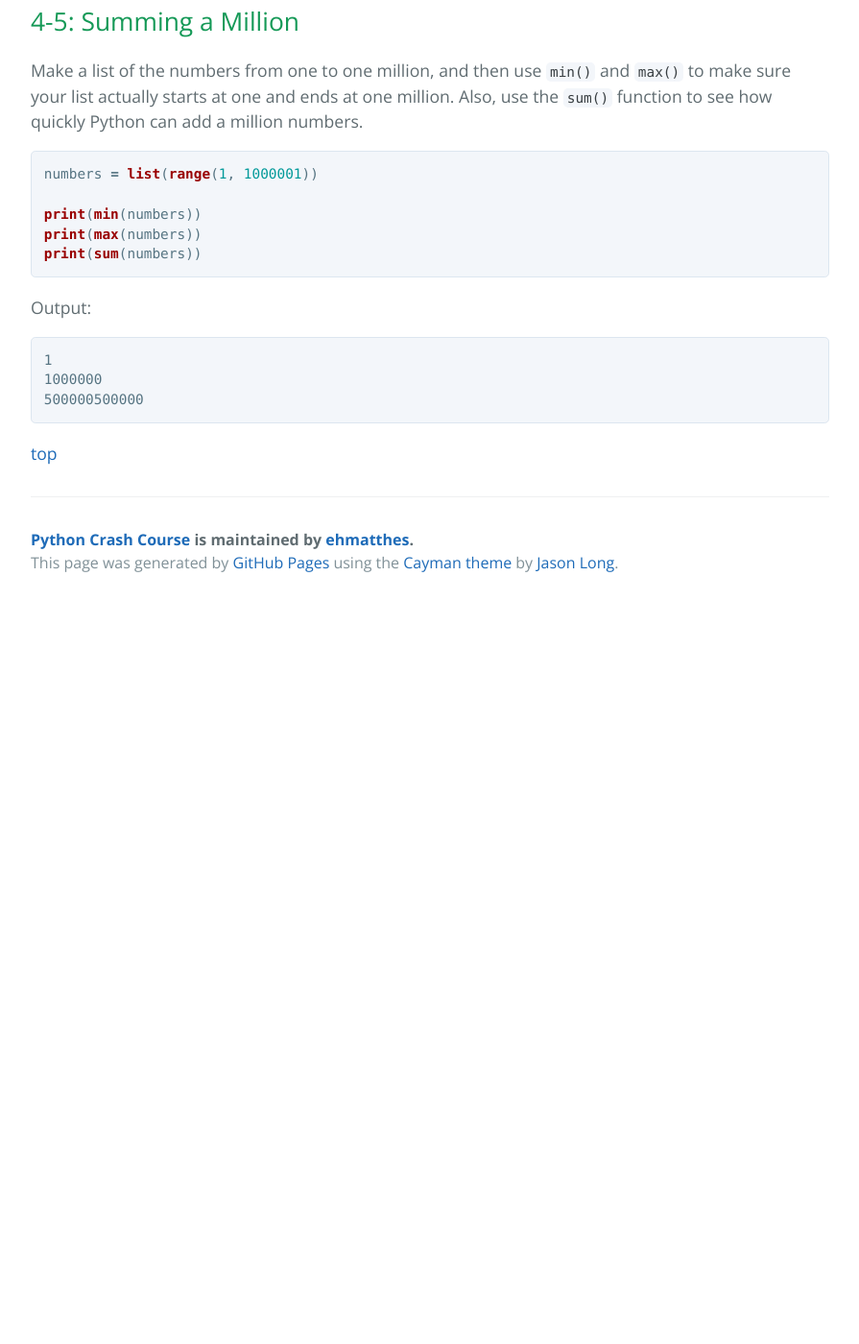
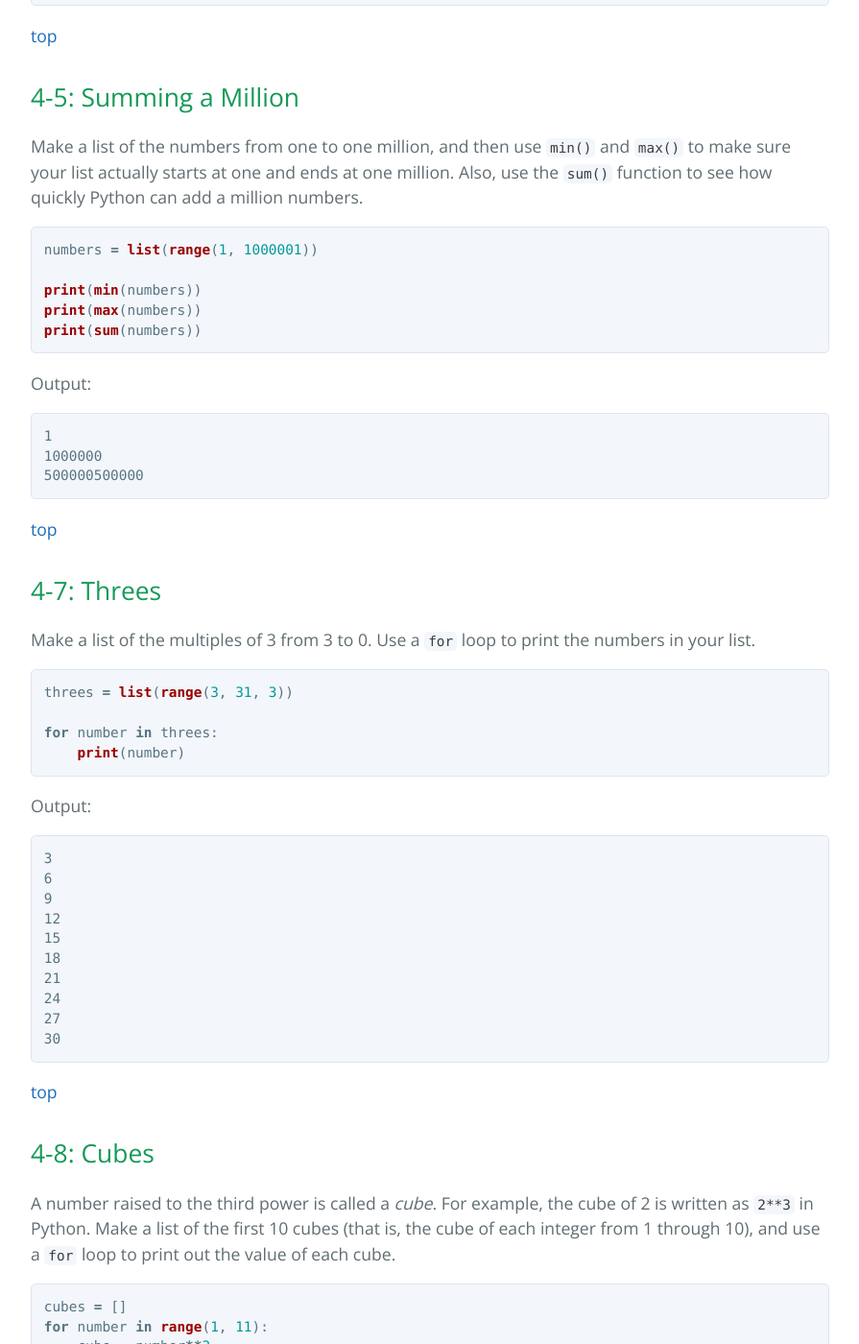
Before and after one commit to ehmatthes/pcc, a Jekyll site: the page built from solutions/chapter_4.md, in a window 1280 px wide and 1400 px high, scrolled down 2183 px. Shown: the whole window at 96% size, without its empty margins (192-1087 px from the left). Built offline with Jekyll 4.4.1, drawn with Linux system fonts in a browser that asks for light colours; before the commit the page ends 2813 px from its top, so only the background shows below that; some of the changed text lies outside the part shown.

Commit message:
Through 4-9.

````diff
--- a/solutions/chapter_4.md
+++ b/solutions/chapter_4.md
@@ -6,6 +6,9 @@
 - [4-1: Pizzas](#pizzas)
 - [4-3: Counting to Twenty](#counting-to-twenty)
 - [4-5: Summing a Million](#summing-a-million)
+- [4-7: Threes](#threes)
+- [4-8: Cubes](#cubes)
+- [4-9: Cube Comprehension](#cube-comprehension)
 
 Back to [solutions](README.html).
 
@@ -111,3 +114,93 @@
 ```
 
 [top](#)
+
+4-7: Threes
+---
+
+Make a list of the multiples of 3 from 3 to 0. Use a `for` loop to print the numbers in your list.
+
+```python
+threes = list(range(3, 31, 3))
+
+for number in threes:
+    print(number)
+```
+
+Output:
+
+```
+3
+6
+9
+12
+15
+18
+21
+24
+27
+30
+```
+
+[top](#)
+
+4-8: Cubes
+---
+
+A number raised to the third power is called a *cube*. For example, the cube of 2 is written as `2**3` in Python. Make a list of the first 10 cubes (that is, the cube of each integer from 1 through 10), and use a `for` loop to print out the value of each cube.
+
+```python
+cubes = []
+for number in range(1, 11):
+    cube = number**3
+    cubes.append(cube)
+
+for cube in cubes:
+    print(cube)
+```
+
+Output:
+
+```
+1
+8
+27
+64
+125
+216
+343
+512
+729
+1000
+```
+
+[top](#)
+
+4-9: Cube Comprehension
+---
+
+Use a list comprehension to generate a list of the first 10 cubes.
+
+```python
+cubes = [number**3 for number in range(1,11)]
+
+for cube in cubes:
+    print(cube)
+```
+
+Output:
+
+```
+1
+8
+27
+64
+125
+216
+343
+512
+729
+1000
+```
+
+[top](#)
````
